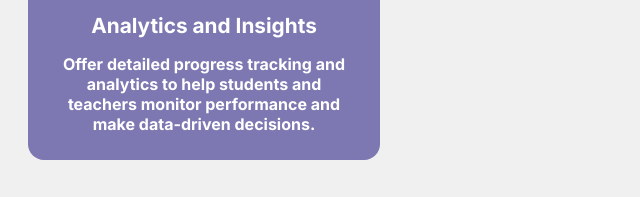
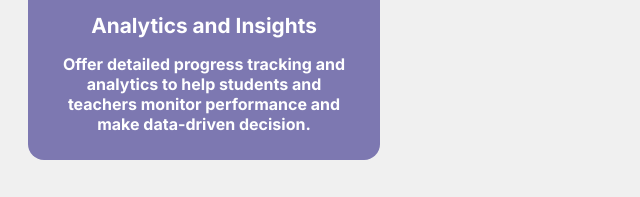
Before and after one commit to Neel-07/Studysync, a plain HTML site: page index.html in a window 1280 px wide. Shown: the part 1674-1871 px from the top of the page, 628-1268 px from the left. Drawn offline with Linux system fonts and the light colour scheme.

Commit message:
initial commit

```diff
--- a/index.html
+++ b/index.html
@@ -176,7 +176,7 @@
                             Analytics and Insights
                         </div>
                         <div class="feature-description">
-                            Offer detailed progress tracking and analytics to help students and teachers monitor performance and make data-driven decisions.
+                            Offer detailed progress tracking and analytics to help students and teachers monitor performance and make data-driven decision.
                         </div>
                         </div>
                     </div>
```
